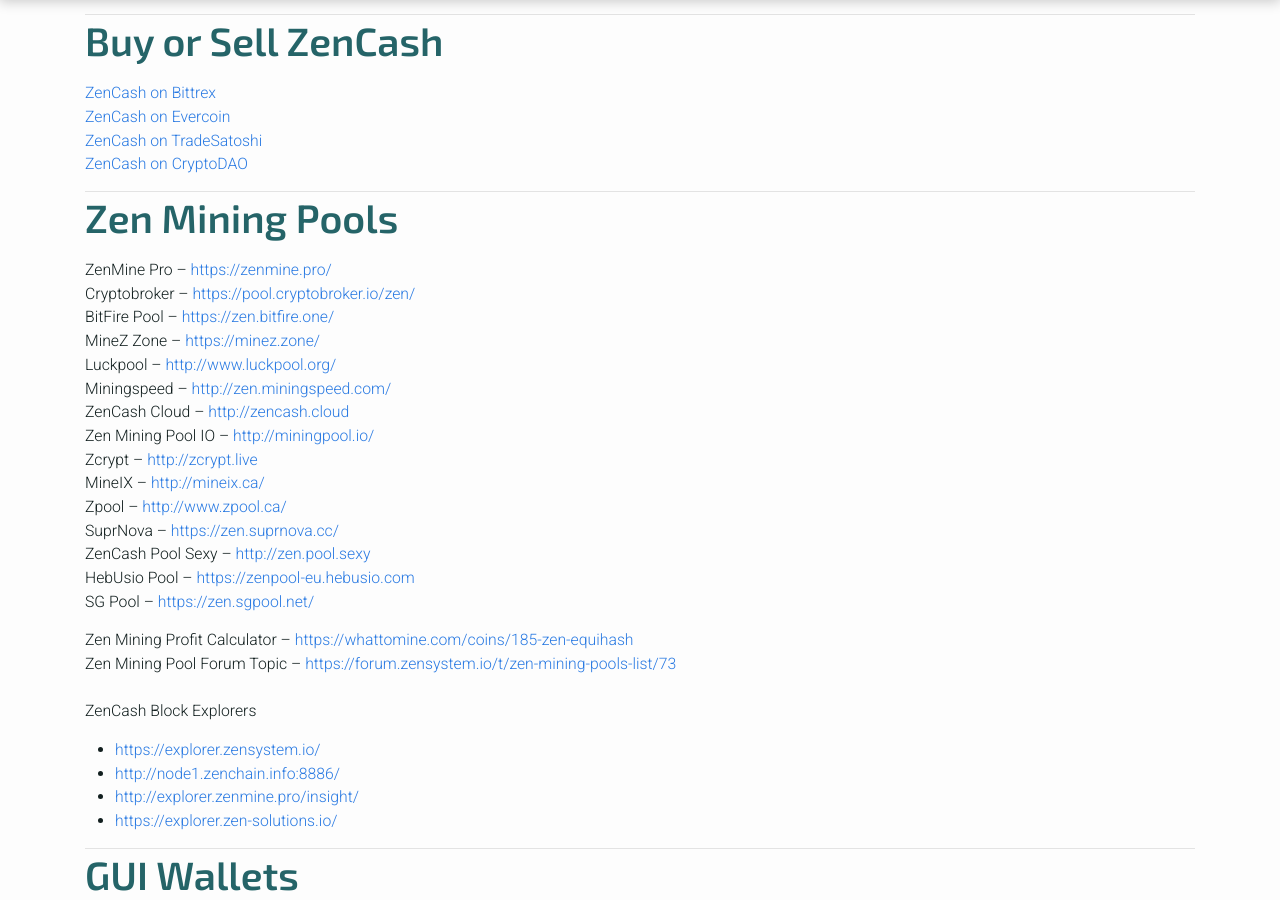
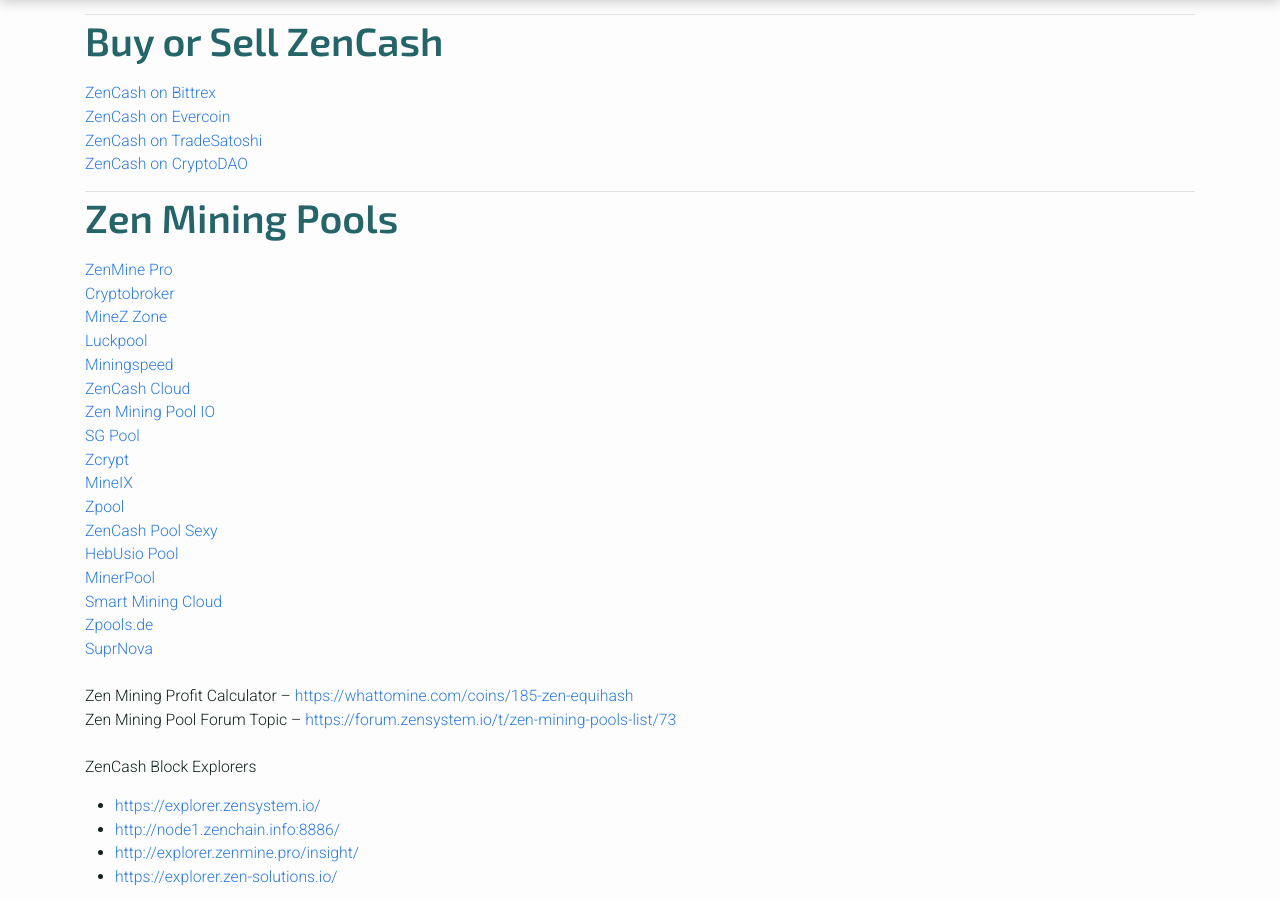
Before and after one commit to tarrenj/website, a Jekyll site: the page built from mining-pools.html, in a window 1280 px wide and 900 px high, scrolled down 215 px. Built offline with Jekyll 4.4.1, drawn with Linux system fonts in a browser that asks for light colours.

Commit message:
Update mining pools list and unify into one include file

```diff
--- /dev/null
+++ b/_includes/content/mining-pools.html
@@ -0,0 +1,19 @@
+<ul class="mining-pools-list list-unstyled ml-0 mb-0">
+  <li><a href="https://zenmine.pro/">ZenMine Pro</a></li>
+  <li><a href="https://pool.cryptobroker.io/zen/">Cryptobroker</a></li>
+  <li><a href="https://minez.zone/">MineZ Zone</a></li>
+  <li><a href="http://www.luckpool.org/">Luckpool</a></li>
+  <li><a href="http://zen.miningspeed.com/">Miningspeed</a></li>
+  <li><a href="http://zencash.cloud">ZenCash Cloud</a></li>
+  <li><a href="http://miningpool.io/">Zen Mining Pool IO</a></li>
+  <li><a href="https://zen.sgpool.net/">SG Pool</a></li>
+  <li><a href="http://zcrypt.live">Zcrypt</a></li>
+  <li><a href="http://mineix.ca/">MineIX</a></li>
+  <li><a href="http://www.zpool.ca/">Zpool</a></li>
+  <li><a href="http://zen.pool.sexy">ZenCash Pool Sexy</a></li>
+  <li><a href="https://zenpool-eu.hebusio.com">HebUsio Pool</a></li>
+  <li><a href="https://zen.minerpool.org">MinerPool</a></li>
+  <li><a href="http://zen.smartmining.cloud/">Smart Mining Cloud</a></li>
+  <li><a href="http://zpools.de/">Zpools.de</a></li>
+  <li><a href="https://zen.suprnova.cc/">SuprNova</a></li>
+</ul>
--- a/mining-pools.html
+++ b/mining-pools.html
@@ -11,24 +11,8 @@
 <p>{% include content/exchanges.html %}</p>
 <hr />
 <h2>Zen Mining Pools</h2>
-<p>
-ZenMine Pro &#8211; <a href="https://zenmine.pro/">https://zenmine.pro/</a><br />
-Cryptobroker &#8211; <a href="https://pool.cryptobroker.io/zen/">https://pool.cryptobroker.io/zen/</a><br />
-BitFire Pool &#8211; <a href="https://zen.bitfire.one/">https://zen.bitfire.one/</a><br />
-MineZ Zone &#8211; <a href="https://minez.zone/">https://minez.zone/</a><br />
-Luckpool &#8211; <a href="http://www.luckpool.org/">http://www.luckpool.org/</a><br />
-Miningspeed &#8211; <a href="http://zen.miningspeed.com/">http://zen.miningspeed.com/</a><br />
-ZenCash Cloud &#8211; <a href="http://zencash.cloud">http://zencash.cloud</a><br />
-Zen Mining Pool IO &#8211; <a href="http://miningpool.io/">http://miningpool.io/</a><br />
-Zcrypt &#8211; <a href="http://zcrypt.live">http://zcrypt.live</a><br />
-MineIX &#8211; <a href="http://mineix.ca/">http://mineix.ca/</a><br />
-Zpool &#8211; <a href="http://www.zpool.ca/">http://www.zpool.ca/</a><br />
-SuprNova &#8211; <a href="https://zen.suprnova.cc/">https://zen.suprnova.cc/</a><br />
-ZenCash Pool Sexy &#8211; <a href="http://zen.pool.sexy">http://zen.pool.sexy</a><br />
-HebUsio Pool &#8211; <a href="https://zenpool-eu.hebusio.com">https://zenpool-eu.hebusio.com</a><br />
-SG Pool &#8211; <a href="https://zen.sgpool.net/">https://zen.sgpool.net/</a>
-</p>
-<p>Zen Mining Profit Calculator &#8211; <a href="https://whattomine.com/coins/185-zen-equihash">https://whattomine.com/coins/185-zen-equihash</a><br />
+{% include content/mining-pools.html %}
+<p class="mt-4">Zen Mining Profit Calculator &#8211; <a href="https://whattomine.com/coins/185-zen-equihash">https://whattomine.com/coins/185-zen-equihash</a><br />
 Zen Mining Pool Forum Topic &#8211; <a href="https://forum.zensystem.io/t/zen-mining-pools-list/73">https://forum.zensystem.io/t/zen-mining-pools-list/73</a><br /><br />
 ZenCash Block Explorers<br />
   <ul>
```
Also changed, not shown: _includes/content/mine-zen.html (+4 -25 lines), 3 other files.
